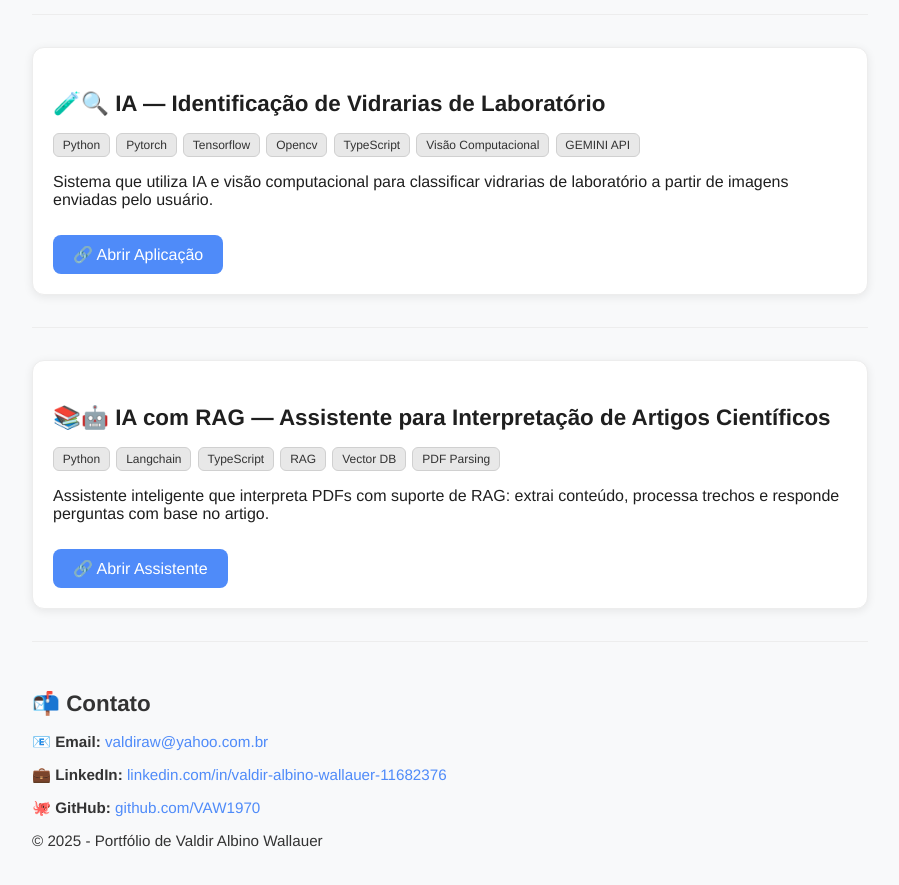
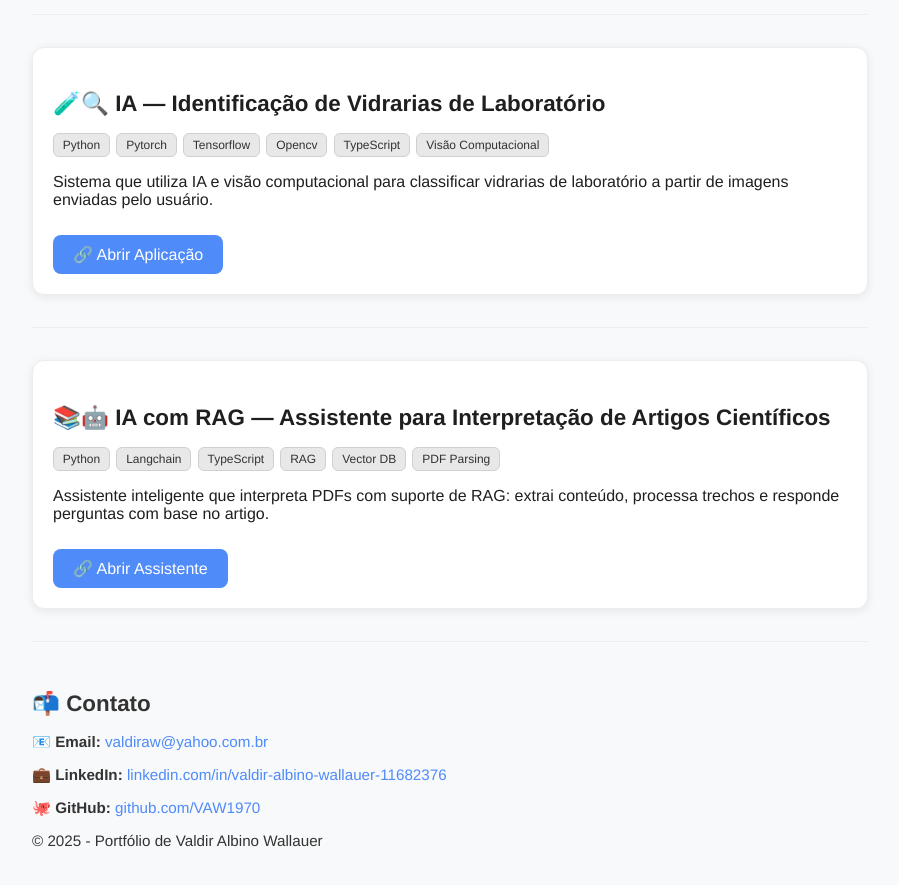
Before and after one commit to VAW1970/portfolio2, a Next.js app: page / in a window 1280 px wide. Shown: the part 1820-2705 px from the top of the page, without its empty margins (190-1089 px from the left). Built offline with nearby package versions, Linux system fonts and the light colour scheme.

Commit message:
Update Projects.tsx

```diff
--- a/app/components/Projects.tsx
+++ b/app/components/Projects.tsx
@@ -93,8 +93,6 @@ export default function Projects() {
           <span className="badge">Opencv</span>
           <span className="badge">TypeScript</span>
           <span className="badge">Visão Computacional</span>
-
-          <span className="badge">GEMINI API</span>
         </div>
 
         <p>
```
